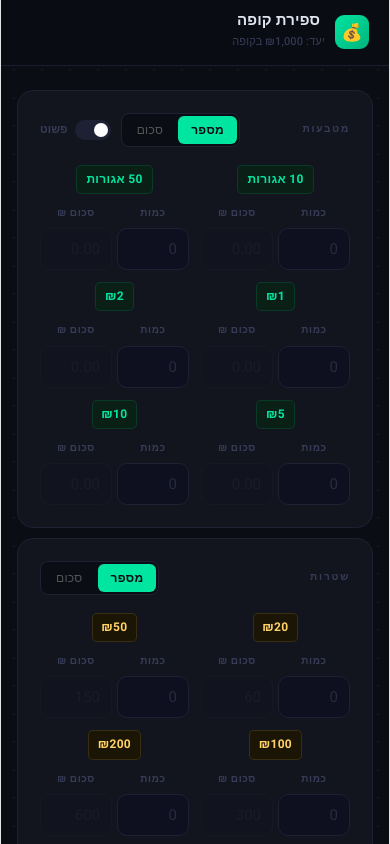
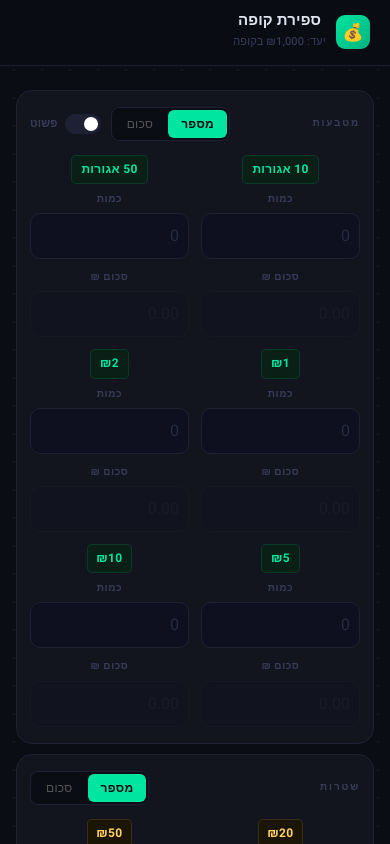
Before and after one commit to noam466sdrthfdht/cash-counter, a React (Vite) app: page / in a window 390 px wide. Shown: the top 844 px of the page. Built offline with nearby package versions, Linux system fonts and the light colour scheme.

Commit message:
iphone changes

```diff
--- a/src/App.jsx
+++ b/src/App.jsx
@@ -552,7 +552,7 @@ export default function CashCounter() {
           to   { background-position:  200% center; }
         }
 
-        *, *::before, *::after { box-sizing: border-box; }
+        *, *::before, *::after { box-sizing: border-box; touch-action: manipulation; }
 
         .card {
           background: #13151e;
@@ -571,7 +571,7 @@ export default function CashCounter() {
           color: #d0d4e8;
           padding: 9px 11px;
           font-family: inherit;
-          font-size: 15px;
+          font-size: 16px;
           width: 100%;
           outline: none;
           transition: border-color .2s, background .2s;
@@ -739,6 +739,42 @@ export default function CashCounter() {
           opacity: .5;
           pointer-events: none;
         }
+
+        .inp-row {
+          display: flex;
+          gap: 5px;
+        }
+
+        .card-header {
+          display: flex;
+          justify-content: space-between;
+          align-items: center;
+          margin-bottom: 18px;
+          gap: 8px;
+          flex-wrap: wrap;
+        }
+
+        .card-header-controls {
+          display: flex;
+          align-items: center;
+          gap: 10px;
+          flex-shrink: 0;
+        }
+
+        @media (max-width: 430px) {
+          .card { padding: 16px 13px; }
+          .btn { min-height: 52px; font-size: 15px; }
+          .btn-report { min-height: 48px; }
+          .inp { padding: 10px 9px; min-height: 44px; }
+          .inp-row { flex-direction: column; gap: 7px; }
+          .denom-chip { margin-bottom: 4px; }
+          .sub-label { margin-bottom: 2px; }
+          .card-header { margin-bottom: 14px; }
+        }
+
+        @media (max-width: 360px) {
+          .card-header-controls { gap: 7px; }
+        }
       `}</style>
 
       <div className="dot-grid" />
@@ -785,9 +821,9 @@ export default function CashCounter() {
 
         {/* Coins card */}
         <div className="card anim-1" style={{ marginBottom: 10 }}>
-          <div style={{ display: "flex", justifyContent: "space-between", alignItems: "center", marginBottom: 18 }}>
+          <div className="card-header">
             <span className="section-title">מטבעות</span>
-            <div style={{ display: "flex", alignItems: "center", gap: 10 }}>
+            <div className="card-header-controls">
               {!simpleCoins && <ModeToggle mode={coinMode} onChange={handleCoinModeChange} />}
               <div style={{ display: "flex", alignItems: "center", gap: 7 }}>
                 <button
@@ -804,6 +840,7 @@ export default function CashCounter() {
               <input
                 className={`inp${errors.simpleCoins ? " err" : ""}`}
                 type="number"
+                inputMode="decimal"
                 value={simpleCoinsInput}
                 onChange={e => { setSimpleCoinsInput(e.target.value); setErrors(p => ({ ...p, simpleCoins: validateSimpleCoins(e.target.value) })); }}
                 placeholder={'סה"כ מטבעות (₪)'}
@@ -831,12 +868,13 @@ export default function CashCounter() {
                 return (
                   <div key={k}>
                     <div className="denom-chip coin">{COIN_LABELS[k]}</div>
-                    <div style={{ display: "flex", gap: 5 }}>
+                    <div className="inp-row">
                       <div style={{ flex: 1 }}>
                         <div className="sub-label">כמות</div>
                         <input
                           className={`inp${errors[`coin_${k}`] && coinMode === "number" ? " err" : ""}`}
                           type="number"
+                          inputMode="numeric"
                           value={numberDisplayVal}
                           readOnly={coinMode !== "number"}
                           onChange={coinMode === "number" ? e => {
@@ -853,6 +891,7 @@ export default function CashCounter() {
                         <input
                           className={`inp${errors[`coin_${k}`] && coinMode === "sum" ? " err" : ""}`}
                           type="number"
+                          inputMode="decimal"
                           value={sumDisplayVal}
                           readOnly={coinMode !== "sum"}
                           onChange={coinMode === "sum" ? e => {
@@ -875,7 +914,7 @@ export default function CashCounter() {
 
         {/* Bills card */}
         <div className="card anim-2" style={{ marginBottom: 20 }}>
-          <div style={{ display: "flex", justifyContent: "space-between", alignItems: "center", marginBottom: 18 }}>
+          <div className="card-header">
             <span className="section-title">שטרות</span>
             <ModeToggle mode={billMode} onChange={handleBillModeChange} />
           </div>
@@ -896,12 +935,13 @@ export default function CashCounter() {
               return (
                 <div key={d}>
                   <div className="denom-chip bill">₪{d}</div>
-                  <div style={{ display: "flex", gap: 5 }}>
+                  <div className="inp-row">
                     <div style={{ flex: 1 }}>
                       <div className="sub-label">כמות</div>
                       <input
                         className={`inp${errors[`bill_${d}`] && billMode === "number" ? " err" : ""}`}
                         type="number"
+                        inputMode="numeric"
                         value={numberDisplayVal}
                         readOnly={billMode !== "number"}
                         onChange={billMode === "number" ? e => {
@@ -918,6 +958,7 @@ export default function CashCounter() {
                       <input
                         className={`inp${errors[`bill_${d}`] && billMode === "sum" ? " err" : ""}`}
                         type="number"
+                        inputMode="numeric"
                         value={sumDisplayVal}
                         readOnly={billMode !== "sum"}
                         onChange={billMode === "sum" ? e => {
--- a/src/index.css
+++ b/src/index.css
@@ -66,6 +66,12 @@ body {
   box-sizing: border-box;
 }
 
+@media (max-width: 768px) {
+  #root {
+    border-inline: none;
+  }
+}
+
 h1,
 h2 {
   font-family: var(--heading);
```
